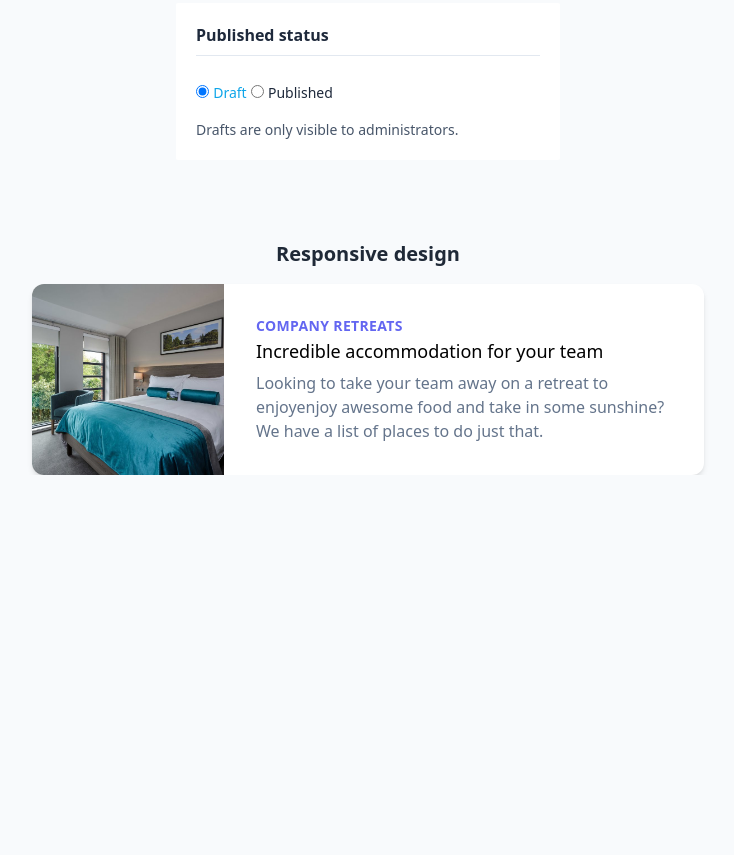
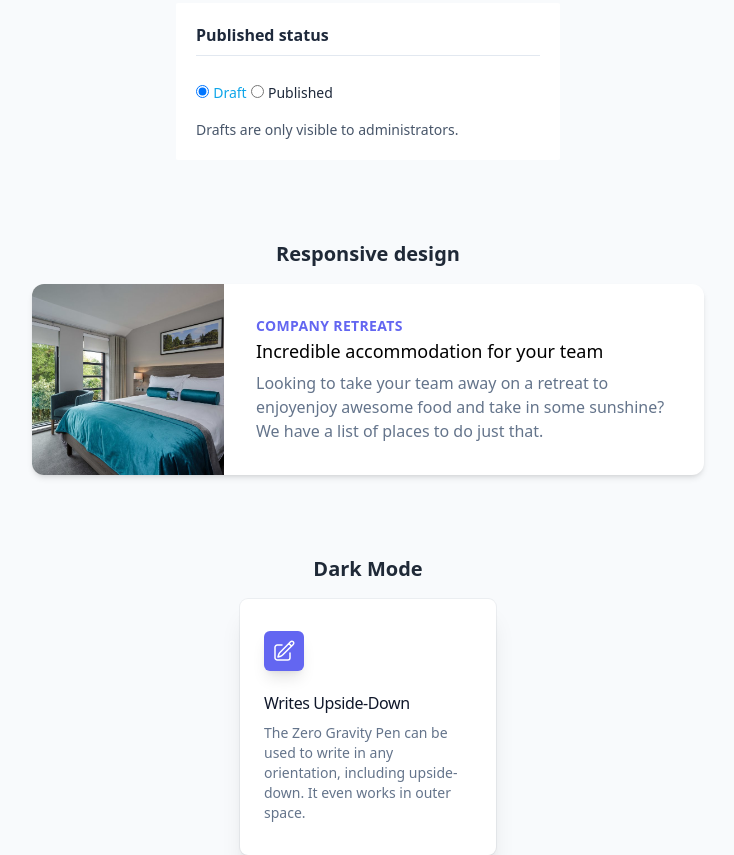
Before and after one commit to miguelbcodes/tailwindcss-docs-sandbox, a website: page index.html in a window 1280 px wide. Shown: the part 2391-3246 px from the top of the page, without its empty margins (272-1006 px from the left). Before the commit the page ends 2866 px from the top, so only its background shows below. Drawn offline with Linux system fonts and the light colour scheme.

Commit message:
feat: apply dark mode styles based on prefers-color-scheme

```diff
--- a/index.html
+++ b/index.html
@@ -281,5 +281,33 @@
         </div>
       </div>
     </div>
+    <div class="flex w-full flex-col items-center gap-4">
+      <p class="font-sans text-xl font-bold text-gray-800">Dark Mode</p>
+      <div class="w-64 rounded-lg bg-white px-6 py-8 shadow-xl ring-1 ring-slate-900/5 dark:bg-slate-800">
+        <div>
+          <span class="inline-flex items-center justify-center rounded-md bg-indigo-500 p-2 shadow-lg">
+            <svg
+              xmlns="http://www.w3.org/2000/svg"
+              fill="none"
+              viewBox="0 0 24 24"
+              stroke-width="1.5"
+              stroke="currentColor"
+              class="h-6 w-6 text-white"
+            >
+              <path
+                stroke-linecap="round"
+                stroke-linejoin="round"
+                d="M16.862 4.487l1.687-1.688a1.875 1.875 0 112.652 2.652L10.582 16.07a4.5 4.5 0 01-1.897 1.13L6 18l.8-2.685a4.5 4.5 0 011.13-1.897l8.932-8.931zm0 0L19.5 7.125M18 14v4.75A2.25 2.25 0 0115.75 21H5.25A2.25 2.25 0 013 18.75V8.25A2.25 2.25 0 015.25 6H10"
+              />
+            </svg>
+          </span>
+        </div>
+        <h3 class="mt-5 text-base font-medium tracking-tight text-slate-900 dark:text-white">Writes Upside-Down</h3>
+        <p class="mt-2 text-sm text-slate-500 dark:text-slate-400">
+          The Zero Gravity Pen can be used to write in any orientation, including upside-down. It even works in outer
+          space.
+        </p>
+      </div>
+    </div>
   </body>
 </html>
```
Also changed, not shown: dist/output.css.
